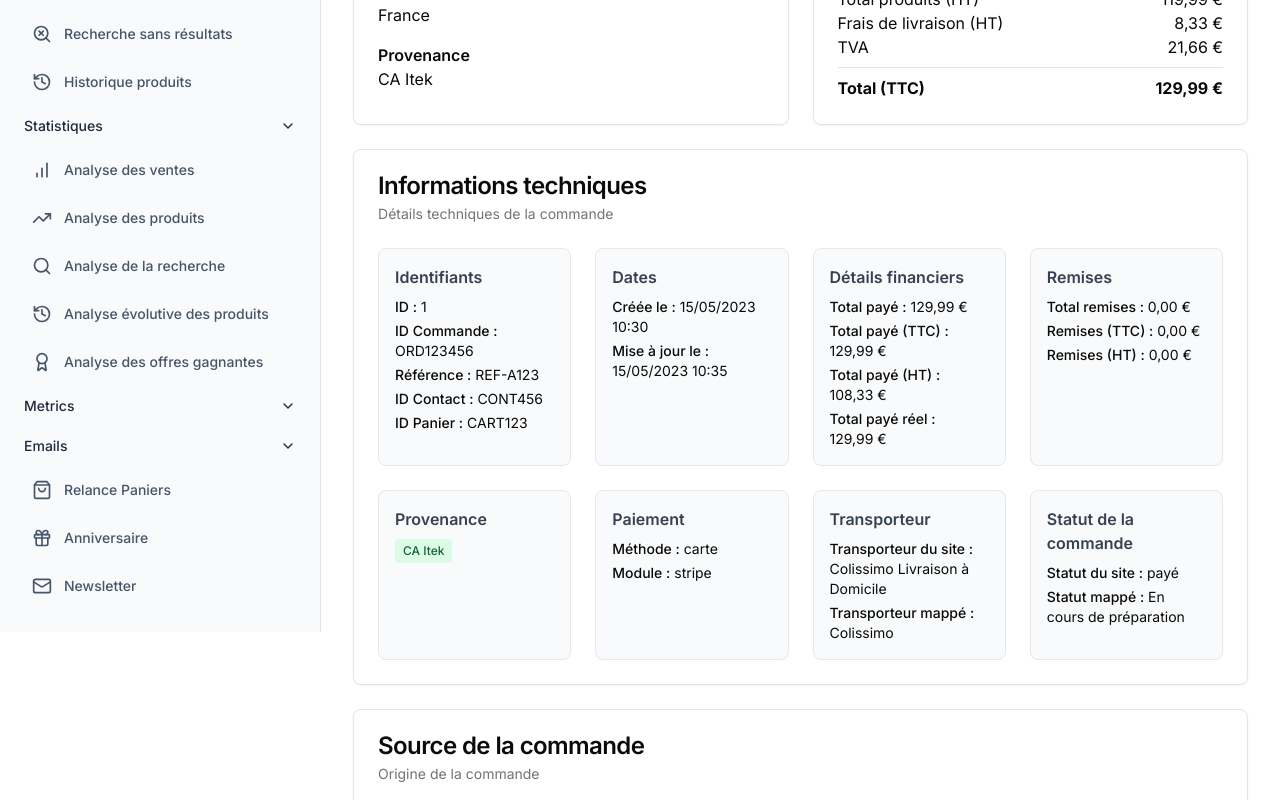
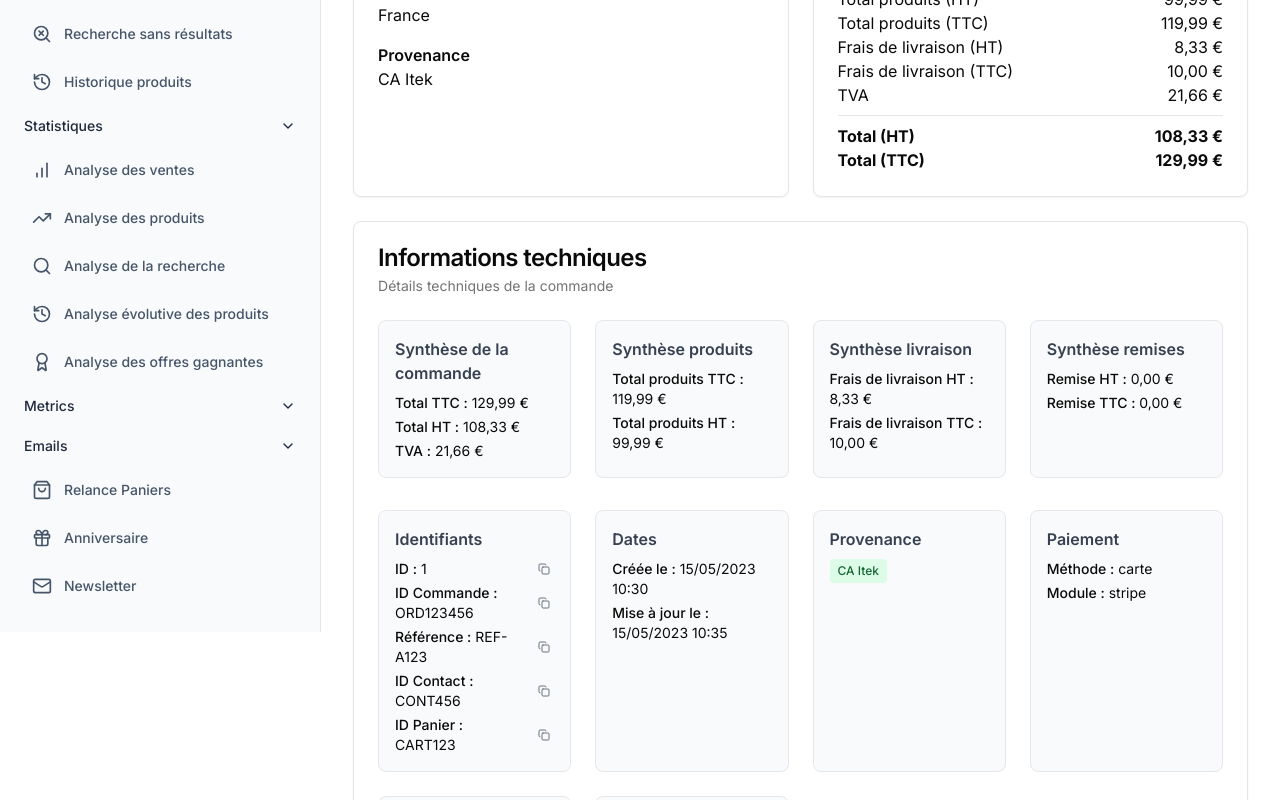
Before and after one commit to john-dufrene-dev/xl-interface, a Next.js app: page /commandes/1 in a window 1280 px wide. Shown: the part 460-1260 px from the top of the page. Built offline with nearby package versions, Linux system fonts and the light colour scheme.

Commit message:
improve detail commange page

```diff
--- a/app/commandes/[id]/page.tsx
+++ b/app/commandes/[id]/page.tsx
@@ -5,12 +5,13 @@ import { useState, useEffect } from "react"
 import { useRouter } from "next/navigation"
 import { format } from "date-fns"
 import { fr } from "date-fns/locale"
-import { ArrowLeft, Package, FileDown } from "lucide-react"
+import { ArrowLeft, Package, FileDown, Copy, Check } from "lucide-react"
 import { Button } from "@/components/ui/button"
 import { Card, CardContent, CardDescription, CardHeader, CardTitle } from "@/components/ui/card"
 import { Separator } from "@/components/ui/separator"
 import { Table, TableBody, TableCell, TableHead, TableHeader, TableRow } from "@/components/ui/table"
 import { Badge } from "@/components/ui/badge"
+import { useRef } from "react"
 
 // Types
 type CommandeItem = {
@@ -38,9 +39,16 @@ type CommandeDetail = {
   payment: string
   module: string
   shipping_number: string
+  total_price_tax_incl: number
+  total_price_tax_excl: number
+  total_price_product_tax_incl: number
+  total_price_product_tax_excl: number
+  total_tax: number
+  total_price_shipping_tax_excl: number
+  total_price_shipping_tax_incl: number
+  total_price_discount_tax_excl: number
+  total_price_discount_tax_incl: number
   total_discounts: number
-  total_discounts_tax_incl: number
-  total_discounts_tax_excl: number
   total_paid: number
   total_paid_tax_incl: number
   total_paid_tax_excl: number
@@ -91,7 +99,21 @@ export default function CommandeDetailPage({ params }: PageProps) {
   const router = useRouter()
   const [commande, setCommande] = useState<CommandeDetail | null>(null)
   const [loading, setLoading] = useState(true)
-  const orderId = use(params).id
+  const { id: orderId } = use(params)
+
+  // États pour retour visuel de la copie
+  const [copiedId, setCopiedId] = useState(false)
+  const [copiedOrder, setCopiedOrder] = useState(false)
+  const [copiedRef, setCopiedRef] = useState(false)
+  const [copiedContact, setCopiedContact] = useState(false)
+  const [copiedCart, setCopiedCart] = useState(false)
+
+  // Fonctions de copie avec retour visuel
+  const handleCopy = (value: string, setCopied: (b: boolean) => void) => {
+    navigator.clipboard.writeText(value)
+    setCopied(true)
+    setTimeout(() => setCopied(false), 1000)
+  }
 
   // Fonction pour obtenir la couleur du badge en fonction du statut
   const getStatusColor = (status: string) => {
@@ -125,9 +147,16 @@ export default function CommandeDetailPage({ params }: PageProps) {
         payment: "carte",
         module: "stripe",
         shipping_number: "TRACK123456",
+        total_price_tax_incl: 129.99,
+        total_price_tax_excl: 108.33,
+        total_price_product_tax_incl: 119.99,
+        total_price_product_tax_excl: 99.99,
+        total_tax: 21.66,
+        total_price_shipping_tax_excl: 8.33,
+        total_price_shipping_tax_incl: 10.0,
+        total_price_discount_tax_excl: 0,
+        total_price_discount_tax_incl: 0,
         total_discounts: 0,
-        total_discounts_tax_incl: 0,
-        total_discounts_tax_excl: 0,
         total_paid: 129.99,
         total_paid_tax_incl: 129.99,
         total_paid_tax_excl: 108.33,
@@ -328,17 +357,36 @@ export default function CommandeDetailPage({ params }: PageProps) {
                 <span>Total produits (HT)</span>
                 <span>
                   {new Intl.NumberFormat("fr-FR", { style: "currency", currency: "EUR" }).format(
-                    commande.total_products,
+                    commande.total_price_product_tax_excl,
                   )}
                 </span>
               </div>
-              {commande.total_discounts > 0 && (
+              <div className="flex justify-between">
+                <span>Total produits (TTC)</span>
+                <span>
+                  {new Intl.NumberFormat("fr-FR", { style: "currency", currency: "EUR" }).format(
+                    commande.total_price_product_tax_incl,
+                  )}
+                </span>
+              </div>
+              {commande.total_price_discount_tax_excl > 0 && (
                 <div className="flex justify-between text-red-500">
-                  <span>Remises</span>
+                  <span>Remise (HT)</span>
                   <span>
                     -
                     {new Intl.NumberFormat("fr-FR", { style: "currency", currency: "EUR" }).format(
-                      commande.total_discounts,
+                      commande.total_price_discount_tax_excl,
+                    )}
+                  </span>
+                </div>
+              )}
+              {commande.total_price_discount_tax_incl > 0 && (
+                <div className="flex justify-between text-red-500">
+                  <span>Remise (TTC)</span>
+                  <span>
+                    -
+                    {new Intl.NumberFormat("fr-FR", { style: "currency", currency: "EUR" }).format(
+                      commande.total_price_discount_tax_incl,
                     )}
                   </span>
                 </div>
@@ -347,7 +395,15 @@ export default function CommandeDetailPage({ params }: PageProps) {
                 <span>Frais de livraison (HT)</span>
                 <span>
                   {new Intl.NumberFormat("fr-FR", { style: "currency", currency: "EUR" }).format(
-                    commande.total_shipping_tax_excl,
+                    commande.total_price_shipping_tax_excl,
+                  )}
+                </span>
+              </div>
+              <div className="flex justify-between">
+                <span>Frais de livraison (TTC)</span>
+                <span>
+                  {new Intl.NumberFormat("fr-FR", { style: "currency", currency: "EUR" }).format(
+                    commande.total_price_shipping_tax_incl,
                   )}
                 </span>
               </div>
@@ -355,15 +411,21 @@ export default function CommandeDetailPage({ params }: PageProps) {
                 <span>TVA</span>
                 <span>
                   {new Intl.NumberFormat("fr-FR", { style: "currency", currency: "EUR" }).format(
-                    commande.total_paid_tax_incl - commande.total_paid_tax_excl,
+                    commande.total_tax,
                   )}
                 </span>
               </div>
               <Separator className="my-2" />
               <div className="flex justify-between font-bold">
+                <span>Total (HT)</span>
+                <span>
+                  {new Intl.NumberFormat("fr-FR", { style: "currency", currency: "EUR" }).format(commande.total_price_tax_excl)}
+                </span>
+              </div>
+              <div className="flex justify-between font-bold">
                 <span>Total (TTC)</span>
                 <span>
-                  {new Intl.NumberFormat("fr-FR", { style: "currency", currency: "EUR" }).format(commande.total_paid)}
+                  {new Intl.NumberFormat("fr-FR", { style: "currency", currency: "EUR" }).format(commande.total_price_tax_incl)}
                 </span>
               </div>
             </div>
@@ -377,16 +439,123 @@ export default function CommandeDetailPage({ params }: PageProps) {
           <CardDescription>Détails techniques de la commande</CardDescription>
         </CardHeader>
         <CardContent>
+          {/* Grille des synthèses - séparée et en haut */}
+          <div className="grid grid-cols-1 md:grid-cols-2 lg:grid-cols-4 gap-6 mb-8">
+            {/* Bloc Synthèse de la commande */}
+            <div className="rounded-lg bg-gray-50 p-4 border border-gray-200">
+              <h4 className="font-semibold mb-2 text-gray-700">Synthèse de la commande</h4>
+              <div className="space-y-1 text-sm">
+                <div><span className="font-medium">Total TTC :</span> {new Intl.NumberFormat("fr-FR", { style: "currency", currency: commande.currency }).format(commande.total_price_tax_incl)}</div>
+                <div><span className="font-medium">Total HT :</span> {new Intl.NumberFormat("fr-FR", { style: "currency", currency: commande.currency }).format(commande.total_price_tax_excl)}</div>
+                <div><span className="font-medium">TVA :</span> {new Intl.NumberFormat("fr-FR", { style: "currency", currency: commande.currency }).format(commande.total_tax)}</div>
+              </div>
+            </div>
+            {/* Bloc Synthèse produits */}
+            <div className="rounded-lg bg-gray-50 p-4 border border-gray-200">
+              <h4 className="font-semibold mb-2 text-gray-700">Synthèse produits</h4>
+              <div className="space-y-1 text-sm">
+                <div><span className="font-medium">Total produits TTC :</span> {new Intl.NumberFormat("fr-FR", { style: "currency", currency: commande.currency }).format(commande.total_price_product_tax_incl)}</div>
+                <div><span className="font-medium">Total produits HT :</span> {new Intl.NumberFormat("fr-FR", { style: "currency", currency: commande.currency }).format(commande.total_price_product_tax_excl)}</div>
+              </div>
+            </div>
+            {/* Bloc Synthèse livraison */}
+            <div className="rounded-lg bg-gray-50 p-4 border border-gray-200">
+              <h4 className="font-semibold mb-2 text-gray-700">Synthèse livraison</h4>
+              <div className="space-y-1 text-sm">
+                <div><span className="font-medium">Frais de livraison HT :</span> {new Intl.NumberFormat("fr-FR", { style: "currency", currency: commande.currency }).format(commande.total_price_shipping_tax_excl)}</div>
+                <div><span className="font-medium">Frais de livraison TTC :</span> {new Intl.NumberFormat("fr-FR", { style: "currency", currency: commande.currency }).format(commande.total_price_shipping_tax_incl)}</div>
+              </div>
+            </div>
+            {/* Bloc Synthèse remises */}
+            <div className="rounded-lg bg-gray-50 p-4 border border-gray-200">
+              <h4 className="font-semibold mb-2 text-gray-700">Synthèse remises</h4>
+              <div className="space-y-1 text-sm">
+                <div><span className="font-medium">Remise HT :</span> {new Intl.NumberFormat("fr-FR", { style: "currency", currency: commande.currency }).format(commande.total_price_discount_tax_excl)}</div>
+                <div><span className="font-medium">Remise TTC :</span> {new Intl.NumberFormat("fr-FR", { style: "currency", currency: commande.currency }).format(commande.total_price_discount_tax_incl)}</div>
+              </div>
+            </div>
+          </div>
+          {/* Grille des informations techniques (identifiants, dates, provenance, etc.) */}
           <div className="grid grid-cols-1 md:grid-cols-2 lg:grid-cols-4 gap-6">
             {/* Identifiants */}
             <div className="rounded-lg bg-gray-50 p-4 border border-gray-200">
               <h4 className="font-semibold mb-2 text-gray-700">Identifiants</h4>
               <div className="space-y-1 text-sm">
-                <div><span className="font-medium">ID :</span> {commande.id}</div>
-                <div><span className="font-medium">ID Commande :</span> {commande.id_order}</div>
-                <div><span className="font-medium">Référence :</span> {commande.reference}</div>
-                <div><span className="font-medium">ID Contact :</span> {commande.id_contact}</div>
-                <div><span className="font-medium">ID Panier :</span> {commande.id_cart}</div>
+                <div className="flex items-center justify-between gap-2">
+                  <span><span className="font-medium">ID :</span> {commande.id}</span>
+                  <button
+                    type="button"
+                    className="ml-2 p-1 hover:bg-gray-200 rounded"
+                    title="Copier l'ID"
+                    onClick={() => handleCopy(commande.id, setCopiedId)}
+                  >
+                    {copiedId ? (
+                      <Check className="w-3 h-3 text-green-600" />
+                    ) : (
+                      <Copy className="w-3 h-3 text-gray-500" />
+                    )}
+                  </button>
+                </div>
+                <div className="flex items-center justify-between gap-2">
+                  <span><span className="font-medium">ID Commande :</span> {commande.id_order}</span>
+                  <button
+                    type="button"
+                    className="ml-2 p-1 hover:bg-gray-200 rounded"
+                    title="Copier l'ID Commande"
+                    onClick={() => handleCopy(commande.id_order, setCopiedOrder)}
+                  >
+                    {copiedOrder ? (
+                      <Check className="w-3 h-3 text-green-600" />
+                    ) : (
+                      <Copy className="w-3 h-3 text-gray-500" />
+                    )}
+                  </button>
+                </div>
+                <div className="flex items-center justify-between gap-2">
+                  <span><span className="font-medium">Référence :</span> {commande.reference}</span>
+                  <button
+                    type="button"
+                    className="ml-2 p-1 hover:bg-gray-200 rounded"
+                    title="Copier la référence"
+                    onClick={() => handleCopy(commande.reference, setCopiedRef)}
+                  >
+                    {copiedRef ? (
+                      <Check className="w-3 h-3 text-green-600" />
+                    ) : (
+                      <Copy className="w-3 h-3 text-gray-500" />
+                    )}
+                  </button>
+                </div>
+                <div className="flex items-center justify-between gap-2">
+                  <span><span className="font-medium">ID Contact :</span> {commande.id_contact}</span>
+                  <button
+                    type="button"
+                    className="ml-2 p-1 hover:bg-gray-200 rounded"
+                    title="Copier l'ID Contact"
+                    onClick={() => handleCopy(commande.id_contact, setCopiedContact)}
+                  >
+                    {copiedContact ? (
+                      <Check className="w-3 h-3 text-green-600" />
+                    ) : (
+                      <Copy className="w-3 h-3 text-gray-500" />
+                    )}
+                  </button>
+                </div>
+                <div className="flex items-center justify-between gap-2">
+                  <span><span className="font-medium">ID Panier :</span> {commande.id_cart}</span>
+                  <button
+                    type="button"
+                    className="ml-2 p-1 hover:bg-gray-200 rounded"
+                    title="Copier l'ID Panier"
+                    onClick={() => handleCopy(commande.id_cart, setCopiedCart)}
+                  >
+                    {copiedCart ? (
+                      <Check className="w-3 h-3 text-green-600" />
+                    ) : (
+                      <Copy className="w-3 h-3 text-gray-500" />
+                    )}
+                  </button>
+                </div>
               </div>
             </div>
             {/* Dates */}
@@ -395,25 +564,6 @@ export default function CommandeDetailPage({ params }: PageProps) {
               <div className="space-y-1 text-sm">
                 <div><span className="font-medium">Créée le :</span> {format(new Date(commande.created_at), "dd/MM/yyyy HH:mm", { locale: fr })}</div>
                 <div><span className="font-medium">Mise à jour le :</span> {format(new Date(commande.updated_at), "dd/MM/yyyy HH:mm", { locale: fr })}</div>
-              </div>
-            </div>
-            {/* Détails financiers */}
-            <div className="rounded-lg bg-gray-50 p-4 border border-gray-200">
-              <h4 className="font-semibold mb-2 text-gray-700">Détails financiers</h4>
-              <div className="space-y-1 text-sm">
-                <div><span className="font-medium">Total payé :</span> {new Intl.NumberFormat("fr-FR", { style: "currency", currency: commande.currency }).format(commande.total_paid)}</div>
-                <div><span className="font-medium">Total payé (TTC) :</span> {new Intl.NumberFormat("fr-FR", { style: "currency", currency: commande.currency }).format(commande.total_paid_tax_incl)}</div>
-                <div><span className="font-medium">Total payé (HT) :</span> {new Intl.NumberFormat("fr-FR", { style: "currency", currency: commande.currency }).format(commande.total_paid_tax_excl)}</div>
-                <div><span className="font-medium">Total payé réel :</span> {new Intl.NumberFormat("fr-FR", { style: "currency", currency: commande.currency }).format(commande.total_paid_real)}</div>
-              </div>
-            </div>
-            {/* Remises */}
-            <div className="rounded-lg bg-gray-50 p-4 border border-gray-200">
-              <h4 className="font-semibold mb-2 text-gray-700">Remises</h4>
-              <div className="space-y-1 text-sm">
-                <div><span className="font-medium">Total remises :</span> {new Intl.NumberFormat("fr-FR", { style: "currency", currency: commande.currency }).format(commande.total_discounts)}</div>
-                <div><span className="font-medium">Remises (TTC) :</span> {new Intl.NumberFormat("fr-FR", { style: "currency", currency: commande.currency }).format(commande.total_discounts_tax_incl)}</div>
-                <div><span className="font-medium">Remises (HT) :</span> {new Intl.NumberFormat("fr-FR", { style: "currency", currency: commande.currency }).format(commande.total_discounts_tax_excl)}</div>
               </div>
             </div>
             {/* Provenance */}
```
